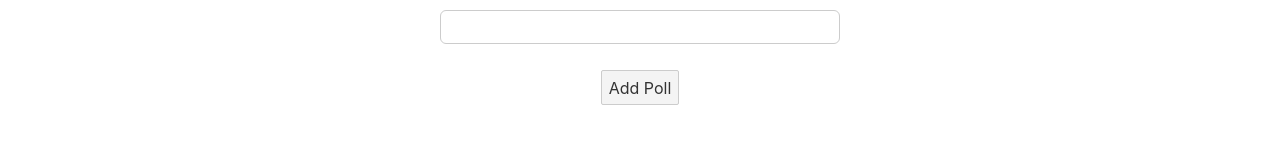
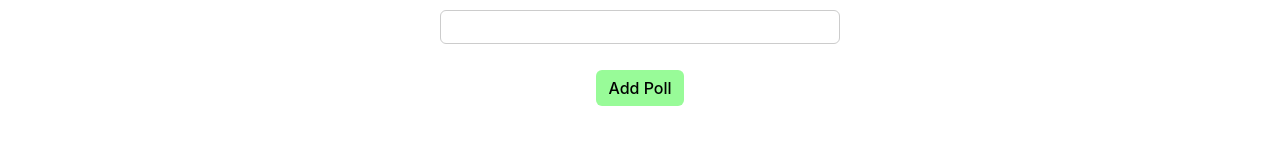
Before and after one commit to DebasisSaikia/Svelte-projects, a Svelte app in the folder polls-project/: page / in a window 1280 px wide. Both pictures are taken after a click on the item "Add new". Shown: the part 496-656 px from the top of the page. Built offline with nearby package versions, Linux system fonts and the light colour scheme.

Commit message:
poll added

```diff
--- a/polls-project/src/App.svelte
+++ b/polls-project/src/App.svelte
@@ -2,6 +2,7 @@
   import Footer from "./components/Footer.svelte";
   import Header from "./components/Navbar.svelte";
   import PollForm from "./components/PollForm.svelte";
+  import PollList from "./components/PollList.svelte";
   import Navigate from "./shared/Navigate.svelte";
 
   //   navigations
@@ -11,15 +12,33 @@
   const navChange = (e) => {
     activeItem = e.detail;
   };
+
+  // polls data
+  let polls = [
+    {
+      id: 1,
+      question: "React or Next",
+      answerA: "React",
+      answerB: "Next",
+      votesA: 9,
+      votesB: 10,
+    },
+  ];
+  const handleAdd = (e) => {
+    const poll = e.detail;
+    polls = [poll, ...polls];
+    console.log(polls);
+    activeItem = "Current Polls";
+  };
 </script>
 
 <Header />
 <main>
   <Navigate {items} {activeItem} on:navChange={navChange} />
   {#if activeItem === "Current Polls"}
-    <p>Here is the components</p>
+    <PollList {polls} />
   {:else if activeItem === "Add new"}
-    <PollForm />
+    <PollForm on:add={handleAdd} />
   {/if}
 </main>
 <Footer />
--- a/polls-project/src/components/PollForm.svelte
+++ b/polls-project/src/components/PollForm.svelte
@@ -1,8 +1,37 @@
 <script>
+  import { createEventDispatcher } from "svelte";
+  let dispatch = createEventDispatcher();
+  import Button from "../shared/Button.svelte";
+
   let fields = { question: "", answerA: "", answerB: "" };
+  let errors = { question: "", answerA: "", answerB: "" };
+  let valid = false;
 
   const submitHandler = () => {
-    console.log(fields);
+    valid = true;
+    if (fields.question.trim().length < 5) {
+      valid = false;
+      errors.question = "At least 5 characters long";
+    } else {
+      errors.question = "";
+    }
+    if (fields.answerA.trim().length < 1) {
+      valid = false;
+      errors.answerA = "At least 1 characters long";
+    } else {
+      errors.answerA = "";
+    }
+    if (fields.answerB.trim().length < 1) {
+      valid = false;
+      errors.answerB = "At least 1 characters long";
+    } else {
+      errors.answerB = "";
+    }
+
+    if (valid) {
+      let poll = { ...fields, voteA: 0, voteB: 0, id: Math.random() };
+      dispatch("add", poll);
+    }
   };
 </script>
 
@@ -10,16 +39,19 @@
   <div class="form_field">
     <label for="question">Question</label>
     <input type="text" id="question" bind:value={fields.question} />
+    <div class="errors">{errors.question}</div>
   </div>
   <div class="form_field">
     <label for="answer-a">Answer A</label>
     <input type="text" id="answer-a" bind:value={fields.answerA} />
+    <div class="errors">{errors.answerA}</div>
   </div>
   <div class="form_field">
     <label for="answer-b">Answer B</label>
-    <input type="text" id="answer-b" value={fields.answerB} />
+    <input type="text" id="answer-b" bind:value={fields.answerB} />
+    <div class="errors">{errors.answerB}</div>
   </div>
-  <button>Add Poll</button>
+  <Button type="secondary" flat={true}>Add Poll</Button>
 </form>
 
 <style>
@@ -39,4 +71,9 @@
     margin: 10px auto;
     text-align: left;
   }
+  .errors {
+    font-weight: 500;
+    font-size: 12px;
+    color: red;
+  }
 </style>
--- /dev/null
+++ b/polls-project/src/components/PollList.svelte
@@ -0,0 +1,8 @@
+<script>
+  export let polls = [];
+</script>
+
+<div class="poll_list" />
+
+<style>
+</style>
--- /dev/null
+++ b/polls-project/src/shared/Button.svelte
@@ -0,0 +1,40 @@
+<script>
+  export let type = "primary";
+  export let flat = false;
+  export let inverse = false;
+</script>
+
+<button class={type} class:flat class:inverse>
+  <slot />
+</button>
+
+<style>
+  button {
+    border: 0;
+    cursor: pointer;
+    border-radius: 6px;
+    padding: 8px 12px;
+    font-weight: 500;
+    box-shadow: 1px 2px 3px rgba(0, 0, 0, 0.2);
+  }
+  .primary {
+    background-color: orangered;
+    color: #fff;
+  }
+  .secondary {
+    background-color: palegreen;
+    color: black;
+  }
+  .flat {
+    box-shadow: none;
+  }
+  .primary.inverse {
+    color: orangered;
+    background-color: #fff;
+    border: 2px solid orangered;
+  }
+  .secondary.inverse {
+    background-color: #111;
+    background-color: palegreen;
+  }
+</style>
```
